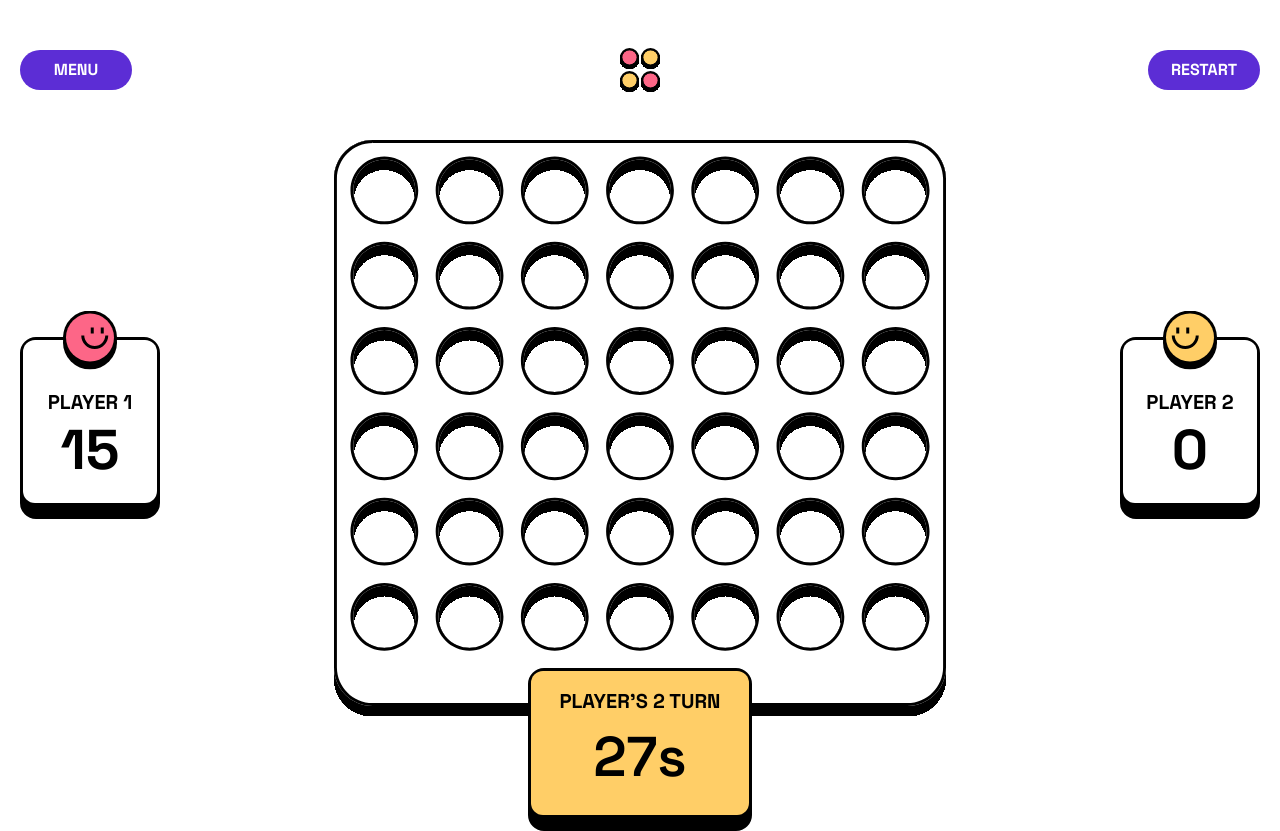
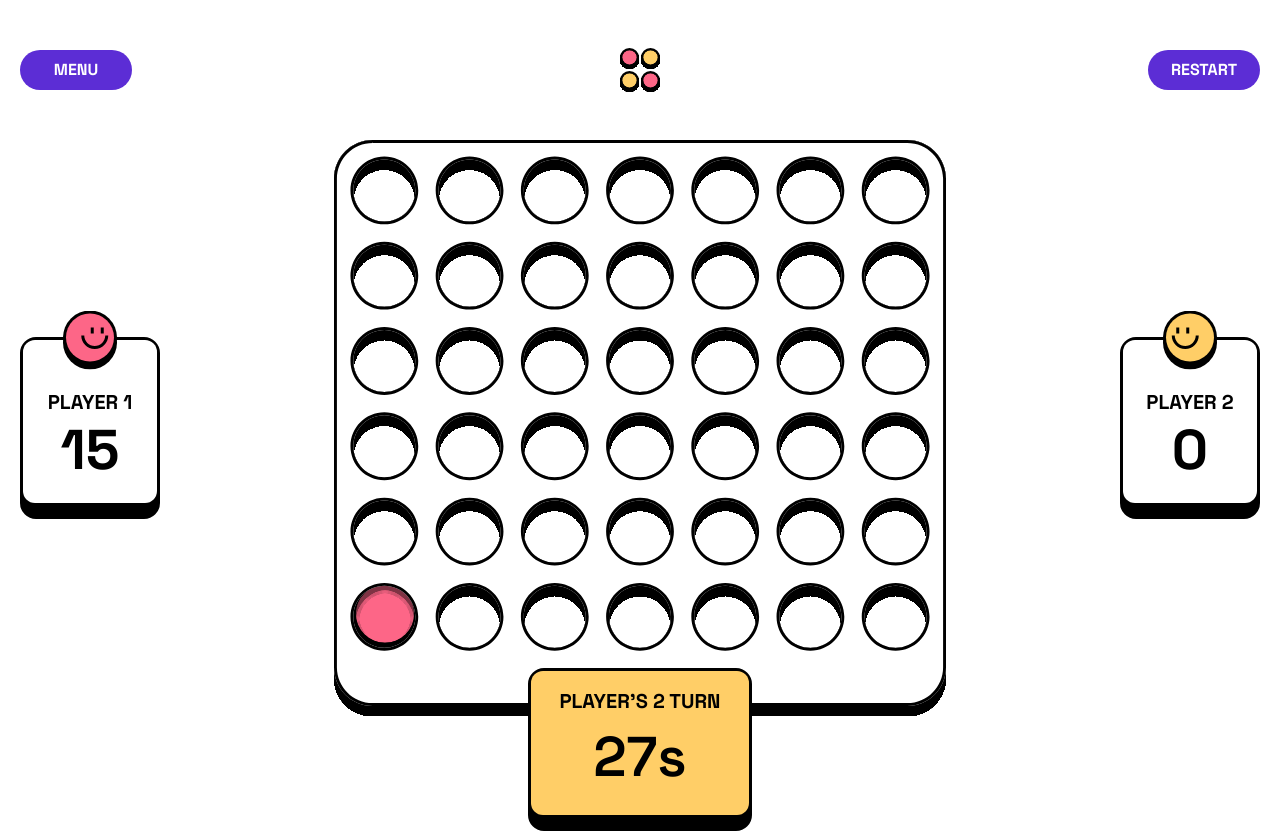
Before and after one commit to raswonders/connect-four-game, a React (Vite) app: page / in a window 1280 px wide. Both pictures are taken after a click on the element 385 px from the left and 427 px from the top of the page. Built offline with nearby package versions, Linux system fonts and the light colour scheme.

Commit message:
add oval images

```diff
--- a/src/components/ui/GameGrid.tsx
+++ b/src/components/ui/GameGrid.tsx
@@ -3,6 +3,8 @@ import { Player } from "./PlayerCard";
 import GridFrontUrl from "../../assets/grid-front-layer.svg";
 import GridRearUrl from "../../assets/grid-rear-layer.svg";
 import { GameStatus } from "./Game";
+import RedOval from "../../assets/oval-red-big.svg";
+import YellowOval from "../../assets/oval-yellow-big.svg";
 
 const COLS = 7;
 const ROWS = 6;
@@ -25,14 +27,16 @@ export function GameGrid({
   let currentPlayer = players.filter((p) => p.isActive)[0];
 
   return (
-    <div className={`relative text-black ${className}`}>
-      <img className="absolute" src={GridFrontUrl} alt="" />
+    <div className={`z-0 relative text-black ${className}`}>
       {/* Grid-based overlay for disc placement */}
       <div className="absolute w-full h-full grid grid-cols-7 grid-rows-6 gap-[3.7975%] p-[3.1646%] pb-[11.0759%]">
-        {getDiscs().map(() => (
-          <div></div>
+        {getDiscs().map((disc) => (
+          <div>
+            {disc && <img src={disc === 1 ? RedOval : YellowOval} alt="" />}
+          </div>
         ))}
       </div>
+      <img className="absolute" src={GridFrontUrl} alt="" />
       {/* Column-based overlay for clicks */}
       <div className="absolute box-border w-full h-full flex px-[1.58%]">
         {new Array(COLS).fill(null).map((_, col) => (
```
